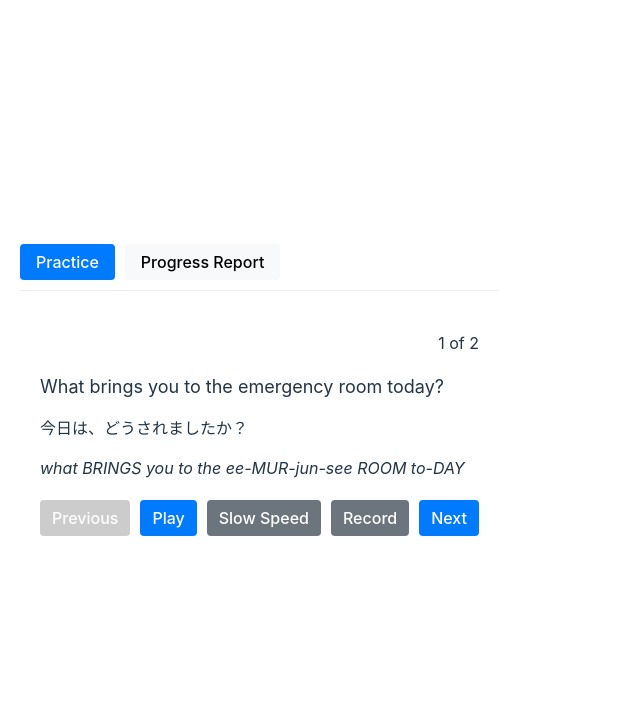
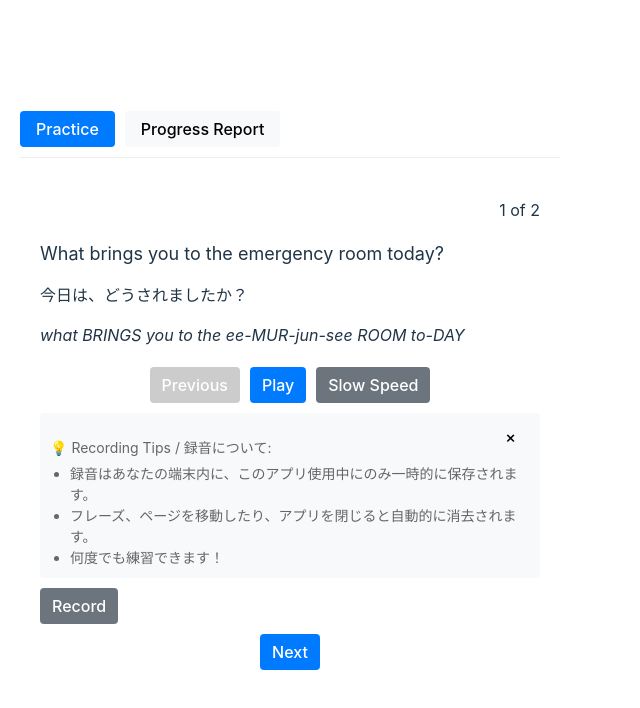
Before and after one commit to oplandfu/medical-english-practice, a React (Vite) app: page / in a window 1280 px wide. Shown: the top 708 px of the page, without its empty margins (0-640 px from the left). Built offline with nearby package versions, Linux system fonts and the light colour scheme.

Commit message:
Add recording tips with first-time display

```diff
--- a/src/AudioPractice.tsx
+++ b/src/AudioPractice.tsx
@@ -39,7 +39,10 @@ const AudioPractice = () => {
   const [isRecording, setIsRecording] = useState(false);
   const [recordedAudio, setRecordedAudio] = useState<string | null>(null);
   const [confidenceLevels, setConfidenceLevels] = useState<ConfidenceLevels>({});
-
+  const [showTips, setShowTips] = useState(() => {
+    // Check if user has seen tips before
+    return !localStorage.getItem('hasSeenRecordingTips');
+  });
   const audioRef = useRef<HTMLAudioElement | null>(null);
   const mediaRecorderRef = useRef<MediaRecorder | null>(null);
   const chunksRef = useRef<BlobPart[]>([]);
@@ -247,6 +250,57 @@ const AudioPractice = () => {
               {speed === 0.75 ? 'Normal Speed' : 'Slow Speed'}
             </button>
 
+            <div>
+  {showTips && (
+    <div style={{
+      marginBottom: '10px',
+      fontSize: '14px',
+      color: '#666',
+      backgroundColor: '#f8f9fa',
+      padding: '10px',
+      borderRadius: '4px',
+      position: 'relative'
+    }}>
+      <button
+        onClick={() => {
+          setShowTips(false);
+          localStorage.setItem('hasSeenRecordingTips', 'true');
+        }}
+        style={{
+          position: 'absolute',
+          top: '5px',
+          right: '5px',
+          border: 'none',
+          background: 'none',
+          cursor: 'pointer',
+          fontSize: '16px'
+        }}
+      >
+        ×
+      </button>
+      <p style={{ marginBottom: '5px' }}>💡 Recording Tips / 録音について:</p>
+      <ul style={{ margin: '0', paddingLeft: '20px' }}>
+        <li>録音はあなたの端末内に、このアプリ使用中にのみ一時的に保存されます。</li>
+        <li>フレーズ、ページを移動したり、アプリを閉じると自動的に消去されます。</li>
+        <li>何度でも練習できます！</li>
+      </ul>
+    </div>
+  )}
+  {!showTips && (
+    <button
+      onClick={() => setShowTips(true)}
+      style={{
+        border: 'none',
+        background: 'none',
+        color: '#666',
+        fontSize: '12px',
+        cursor: 'pointer',
+        marginBottom: '5px'
+      }}
+    >
+      💡 Show recording tips
+    </button>
+  )}
   <button
     onClick={toggleRecording}
     style={{
@@ -260,6 +314,7 @@ const AudioPractice = () => {
   >
     {isRecording ? 'Stop Recording' : 'Record'}
   </button>
+</div>
 
             {recordedAudio && (
               <>
```
Lines whose indentation alone changed are shown as unchanged.
